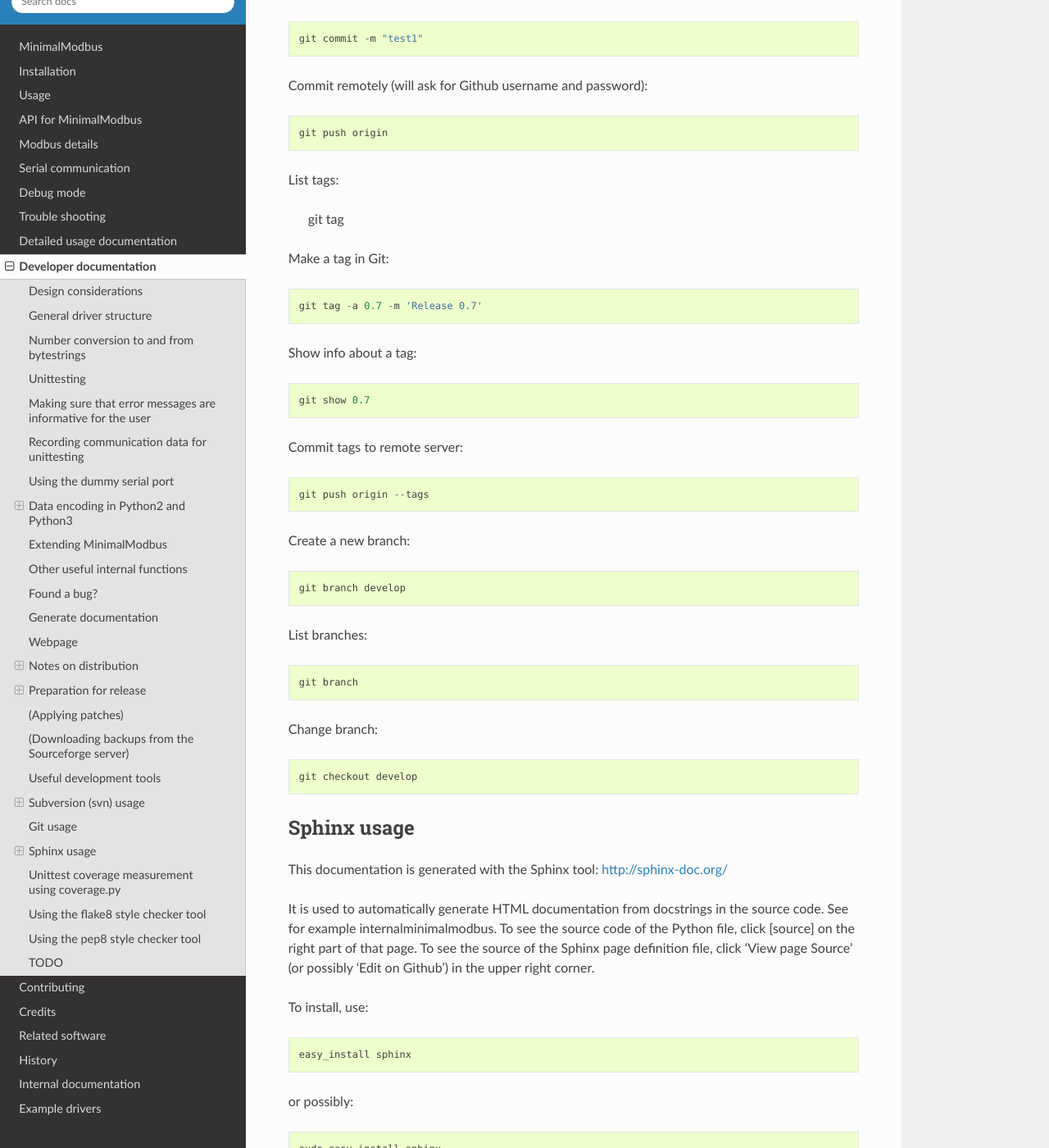
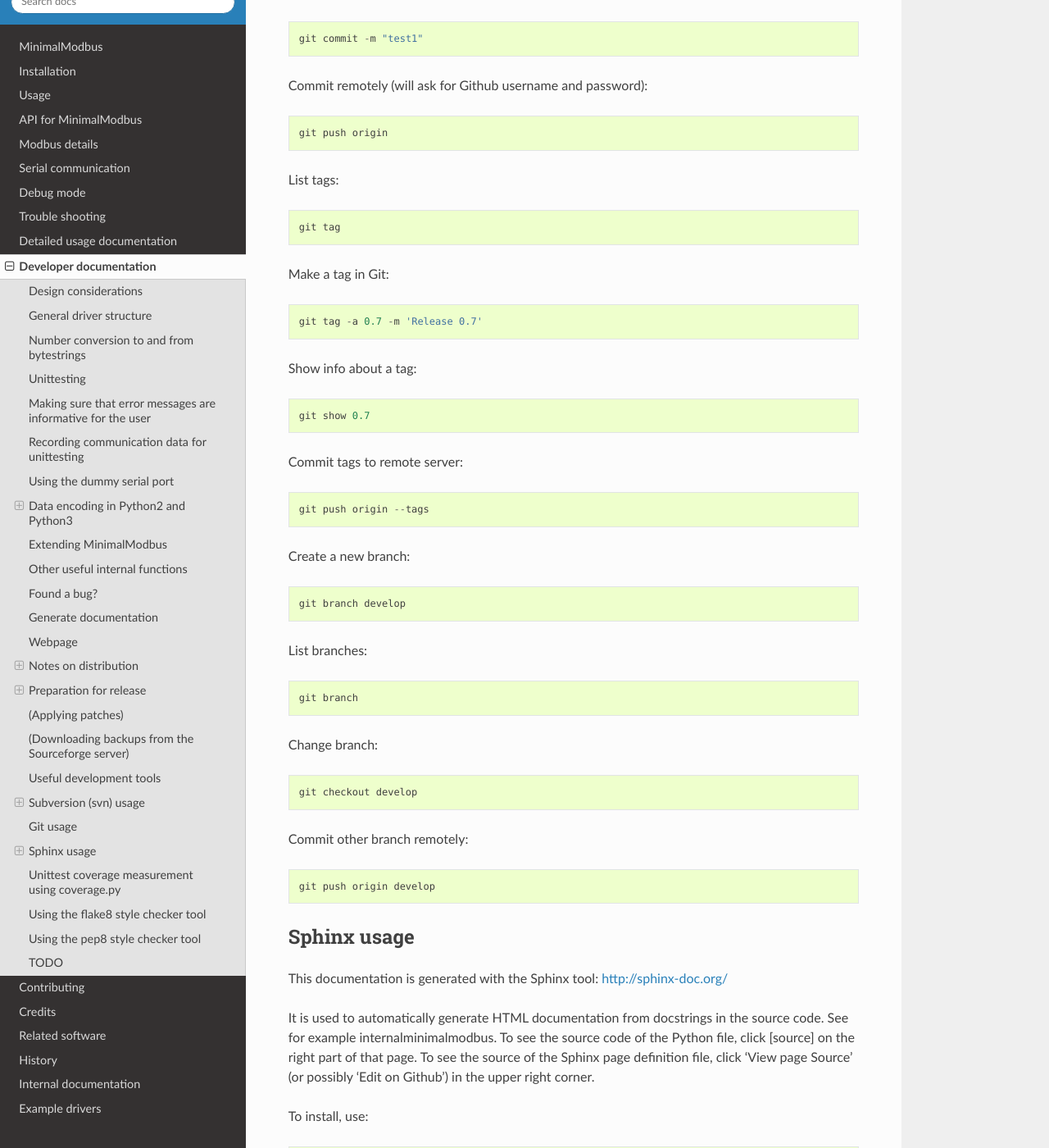
Before and after one commit to pyhys/minimalmodbus, a Sphinx documentation site: the page built from docs/develop.rst, in a window 1280 px wide and 1400 px high, scrolled down 18475 px. Shown: the whole window at 82% size. Built offline with Sphinx 7.4.7 and the Read the Docs theme 2.0.0, drawn with Linux system fonts in a browser that asks for light colours; pages that are not in the unit, such as notebooks, are missing from menus.

Commit message:
Git usage info

```diff
--- a/docs/develop.rst
+++ b/docs/develop.rst
@@ -777,7 +777,7 @@ Commit remotely (will ask for Github username and password)::
 
     git push origin
 
-List tags:
+List tags::
 
     git tag
 
@@ -805,7 +805,9 @@ Change branch::
 
     git checkout develop
 
+Commit other branch remotely::
 
+    git push origin develop
 
 
 
```
